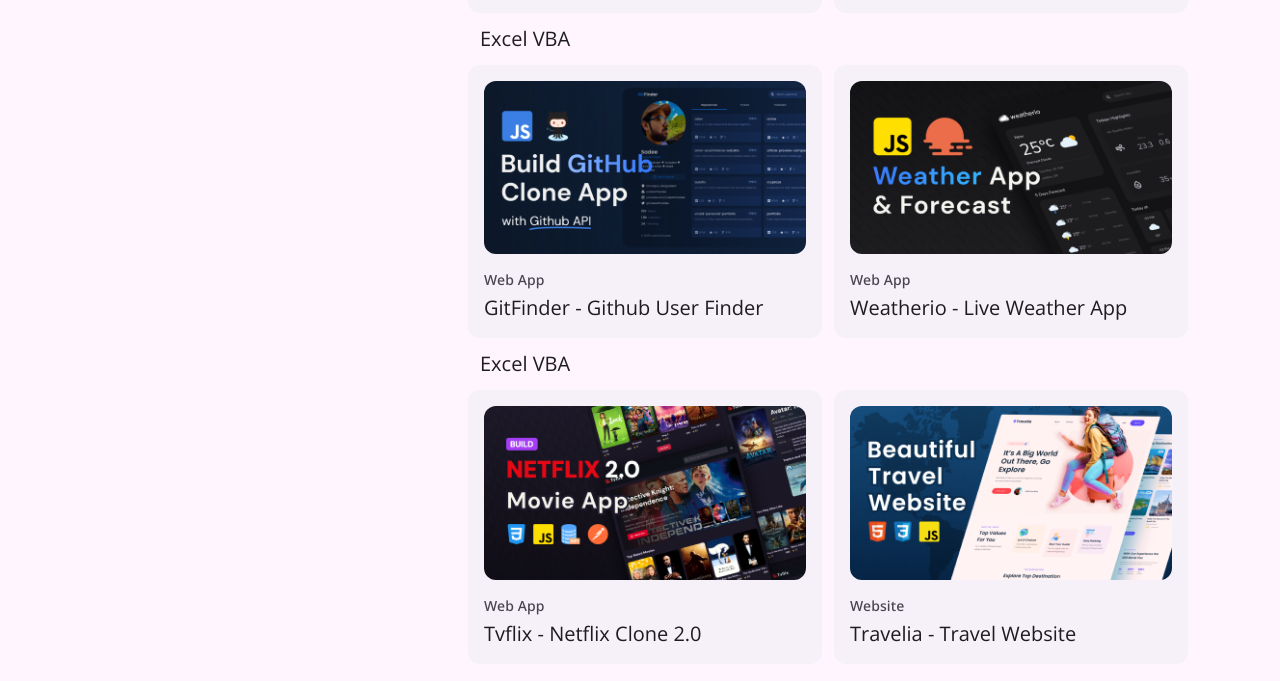
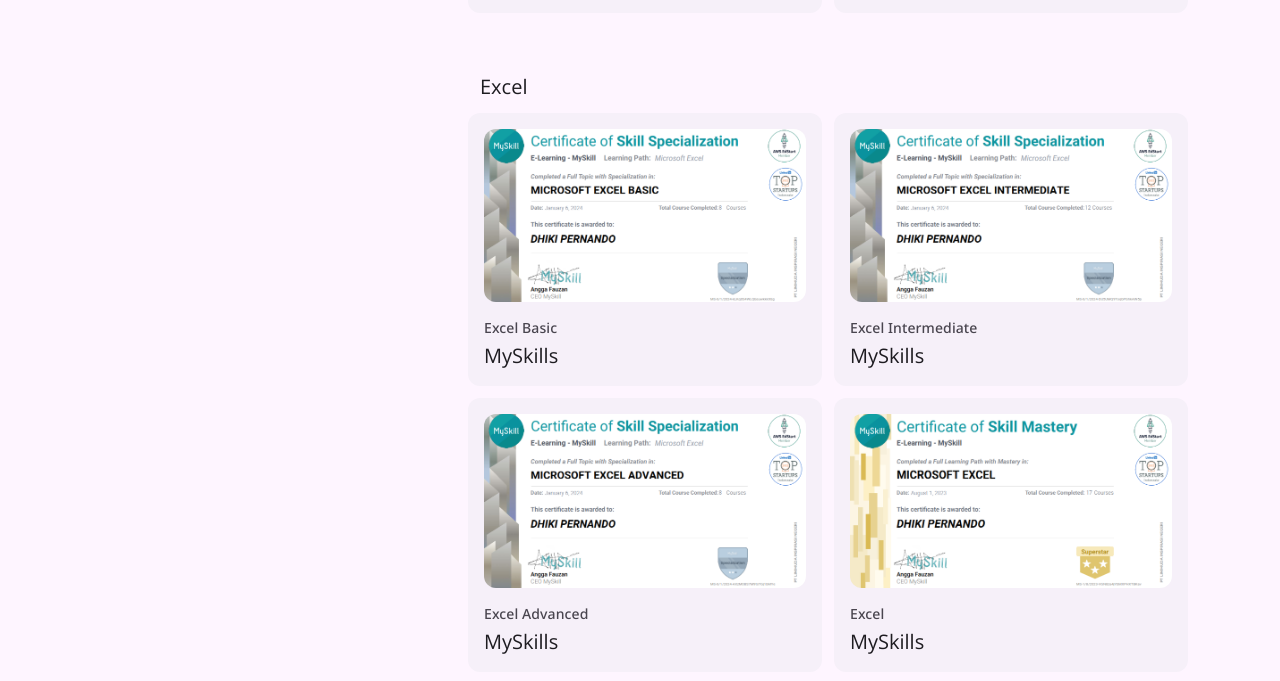
Before and after one commit to dhikiper/dhikiper.github.io, a plain HTML site: page index.html in a window 1280 px wide. Shown: the part 762-1443 px from the top of the page. Drawn offline with nearby package versions, Linux system fonts and the light colour scheme.

Commit message:
revision for the project list

```diff
--- a/index.html
+++ b/index.html
@@ -147,7 +147,7 @@
 
             <p class="body-medium card-text">
               I am a thorough freelancer with good problem-solving skills. I am
-              able to work effectively in a team, have a high curiosity, and am
+              able to work effectively in a team, have a high curiosity, and I am
               always eager to learn new things. Challenges are my motivation to
               continue to grow. With a strong background in various jobs and
               skills, I am always ready to face new projects with enthusiasm and
@@ -279,114 +279,6 @@
 
                       <h3 class="title-large card-title">
                         Product Sales Dashboard
-                      </h3>
-                    </div>
-
-                    <a href="#" class="state-layer"></a>
-                  </div>
-                </div>
-
-                <h1 class="title-large margin-title">Excel VBA</h1>
-
-                <div class="project-list">
-                  <div class="card">
-                    <figure
-                      class="card-banner img-holder"
-                      style="--width: 334; --height: 180"
-                    >
-                      <img
-                        src="./assets/images/project-3.png"
-                        alt="GitFinder - Github User Finder"
-                        width="334"
-                        height="180"
-                        class="img-cover"
-                      />
-                    </figure>
-
-                    <div class="card-content">
-                      <span class="label-large card-subtitle">Web App</span>
-
-                      <h3 class="title-large card-title">
-                        GitFinder - Github User Finder
-                      </h3>
-                    </div>
-
-                    <a href="#" class="state-layer"></a>
-                  </div>
-
-                  <div class="card">
-                    <figure
-                      class="card-banner img-holder"
-                      style="--width: 334; --height: 180"
-                    >
-                      <img
-                        src="./assets/images/project-4.png"
-                        alt="Weatherio - Live Weather App"
-                        width="334"
-                        height="180"
-                        class="img-cover"
-                      />
-                    </figure>
-
-                    <div class="card-content">
-                      <span class="label-large card-subtitle">Web App</span>
-
-                      <h3 class="title-large card-title">
-                        Weatherio - Live Weather App
-                      </h3>
-                    </div>
-
-                    <a href="#" class="state-layer"></a>
-                  </div>
-                </div>
-
-                <h1 class="title-large margin-title">Excel VBA</h1>
-
-                <div class="project-list">
-                  <div class="card">
-                    <figure
-                      class="card-banner img-holder"
-                      style="--width: 334; --height: 180"
-                    >
-                      <img
-                        src="./assets/images/project-5.png"
-                        alt="Tvflix - Netflix Clone 2.0"
-                        width="334"
-                        height="180"
-                        class="img-cover"
-                      />
-                    </figure>
-
-                    <div class="card-content">
-                      <span class="label-large card-subtitle">Web App</span>
-
-                      <h3 class="title-large card-title">
-                        Tvflix - Netflix Clone 2.0
-                      </h3>
-                    </div>
-
-                    <a href="#" class="state-layer"></a>
-                  </div>
-
-                  <div class="card">
-                    <figure
-                      class="card-banner img-holder"
-                      style="--width: 334; --height: 180"
-                    >
-                      <img
-                        src="./assets/images/project-6.png"
-                        alt="Travelia - Travel Website"
-                        width="334"
-                        height="180"
-                        class="img-cover"
-                      />
-                    </figure>
-
-                    <div class="card-content">
-                      <span class="label-large card-subtitle">Website</span>
-
-                      <h3 class="title-large card-title">
-                        Travelia - Travel Website
                       </h3>
                     </div>
 
```
Also changed, not shown: assets/images/project-1.png (deleted), assets/images/project-2.png (deleted), assets/images/project-3.png (deleted), assets/images/project-4.png (deleted), assets/images/project-5.png (deleted), assets/images/project-6.png (deleted), 1 other file.
